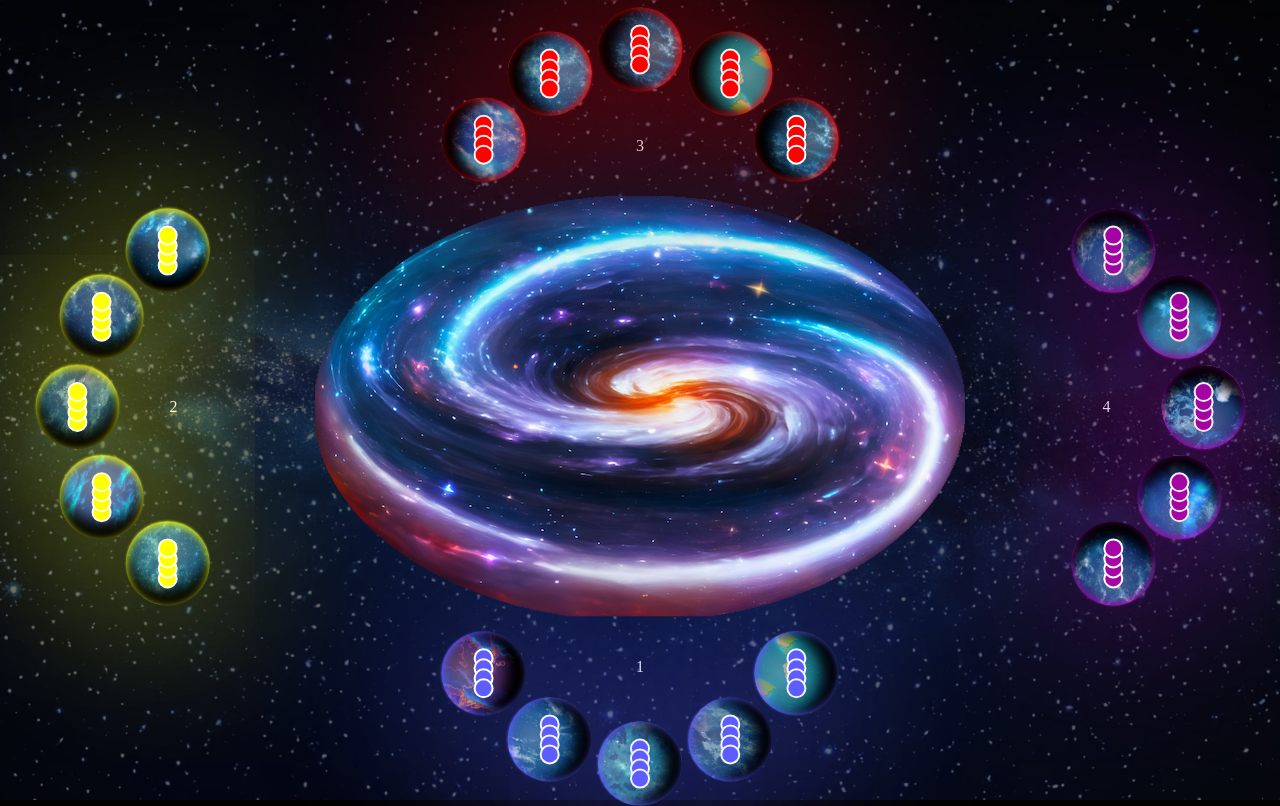
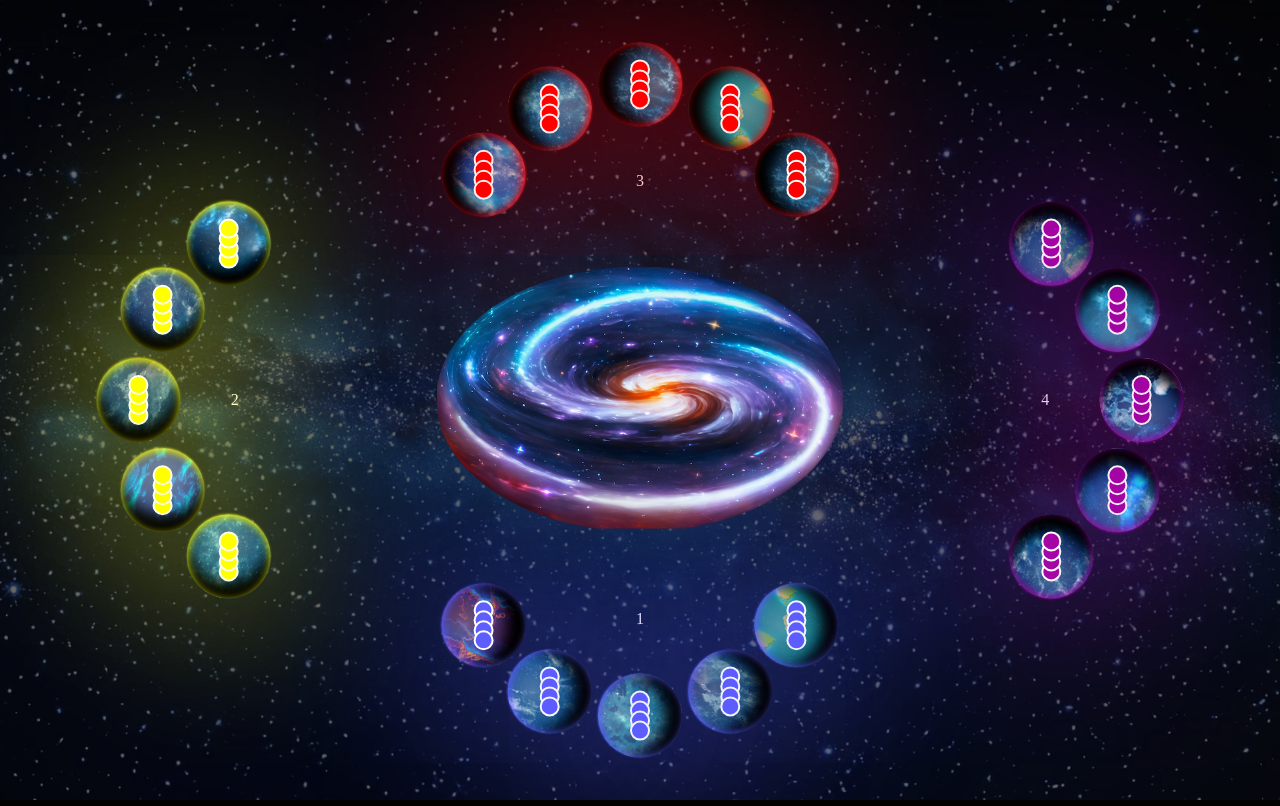
Before and after one commit to andrey-luzin/cosmic-encounter, a Next.js app: page / in a window 1280 px wide. Built offline with nearby package versions, Linux system fonts and the light colour scheme.

Commit message:
add DnD react; logic for drop and drad between planets

```diff
--- a/package.json
+++ b/package.json
@@ -15,8 +15,11 @@
     "@types/react-dom": "18.2.4",
     "eslint": "8.42.0",
     "eslint-config-next": "13.4.4",
+    "nanoid": "^5.0.1",
     "next": "13.4.5",
     "react": "18.2.0",
+    "react-dnd": "^16.0.1",
+    "react-dnd-html5-backend": "^16.0.1",
     "react-dom": "18.2.0",
     "sass": "^1.63.3",
     "typescript": "5.1.3"
--- a/src/components/Dashboard/index.scss
+++ b/src/components/Dashboard/index.scss
@@ -1,3 +1,5 @@
+@import '@/styles/mixins.scss';
+
 .dashboard {
   height: 100%;
   padding: 6rem 2rem;
@@ -70,11 +72,24 @@
     }
   }
 
+  &__warp-container {
+    grid-column: 2;
+    grid-row: 2;
+    position: relative;
+    @include transition(filter);
+
+    &--can-drop {
+      @include dropShadow;
+    }
+
+    &--is-active {
+      @include dropShadow(1.15rem);
+    }
+  }
+
   &__warp {
     position: relative !important;
-    width: auto !important;
-    grid-column: 2;
-    grid-row: 2;
     margin: auto;
+    pointer-events: none;
   }
 }
--- a/src/components/Dashboard/index.tsx
+++ b/src/components/Dashboard/index.tsx
@@ -1,56 +1,79 @@
 "use client";
 import React, { FC, useEffect } from 'react';
+import cx from 'classnames';
 import Image from 'next/image';
+import { useDrop } from 'react-dnd';
 
 import { CSSDecksCount } from '@/const/css-consts';
 import { PlayerDeck } from '@/components/PlayerDeck';
 
+import { PlayerColor, PlayerType } from '@/types/PlayerTypes';
+import { ItemTypes } from '@/types/DnDTypes';
+
 import './index.scss';
-import { PlayerColor, PlayerType } from '@/types/PlayerTypes';
 
 type DashboardProps = unknown;
 
 const players: PlayerType[] = [
   {
-    name: "1",
+    playerName: "1",
     color: PlayerColor.Blue
   },
   {
-    name: "1",
+    playerName: "1",
     color: PlayerColor.Yellow
   },
   {
-    name: "1",
+    playerName: "1",
     color: PlayerColor.Red
   },
   {
-    name: "1",
+    playerName: "1",
     color: PlayerColor.Purple
   },
   // {
-  //   name: "1",
+  //   playerName: "1",
   //   color: PlayerColor.Green
   // },
 ];
 
 export const Dashboard: FC<DashboardProps> = () => {
+  const [{ canDrop, isOver }, drop] = useDrop(() => ({
+    accept: ItemTypes.SPACESHIP,
+    drop: () => ({ toWarp: true }),
+    collect: (monitor) => ({
+      isOver: monitor.isOver(),
+      canDrop: monitor.canDrop(),
+    }),
+  }));
+
   useEffect(() => {
     document.documentElement.style.setProperty(CSSDecksCount, String(players.length));
   }, []);
+
   return(
     <div className={`dashboard dashboard--total-count-${players.length}`}>
       {players.map((player, index) => {
-        return <PlayerDeck index={index} key={index} color={player.color} name={player.name} />;
+        return <PlayerDeck index={index} key={index} color={player.color} playerName={player.playerName} />;
       })}
-       <Image
+      <div
+        className={cx(
+          'dashboard__warp-container',
+          { 'dashboard__warp-container--can-drop': canDrop },
+          { 'dashboard__warp-container--is-active': canDrop && isOver },
+        )}
+        ref={drop}
+      >
+        <Image
           fill
           alt=''
           src="/images/warp.png"
           style={{
             objectFit: 'cover',
           }}
-          className='dashboard__warp'
+          className="dashboard__warp"
         />
+      </div>
     </div>
   );
 };
--- a/src/components/Layout/index.tsx
+++ b/src/components/Layout/index.tsx
@@ -1,5 +1,8 @@
+"use client";
 import React, { FC, PropsWithChildren } from 'react';
 import Image from 'next/image';
+import { DndProvider } from 'react-dnd';
+import { HTML5Backend } from 'react-dnd-html5-backend';
 
 import './index.scss';
 
@@ -20,7 +23,9 @@ export const Layout: FC<PropsWithChildren<LayoutProps>> = ({
           }}
         />
       </div>
-      {children}
+      <DndProvider backend={HTML5Backend}>
+        {children}
+      </DndProvider>
     </main>
   );
 };
--- a/src/components/PlayerDeck/Planet/index.scss
+++ b/src/components/PlayerDeck/Planet/index.scss
@@ -5,10 +5,11 @@
 }
 
 .planet {
+  border-radius: 100%;
   transform-origin: 50% 50%;
   @include circularPosition(var(--circle-radius), var(--angle));
   @include rotateToCenter;
-  @include transition;
+  @include transition(box-shadow);
 
   @for $i from 1 through 5 {
     &:nth-child(#{$i}) {
@@ -21,13 +22,21 @@
   position: absolute;
   font-size: 4px;
 
+  &--can-drop {
+    @include boxShadow(1rem, rgba(255, 255, 255, 0.5));
+  }
+
+  &--is-active {
+    @include boxShadow(1.25rem, rgba(255, 255, 255, 0.85));
+  }
+
   &__atmosphere {
     height: var(--circle-radius);
     width: var(--circle-radius);
     position: relative;
     background: radial-gradient(circle at 30% 50%, rgba(255,255,255,.3) 0%, rgba(255,255,255,0) 65%);
+    overflow: hidden;
     border-radius: 100%;
-    overflow: hidden;
 
     // be random
     box-shadow:
@@ -35,7 +44,7 @@
       inset -4.375em 0 3.125em 0 black,
       -0.3125em 0 0.625em -.25em var(--deck-color),
       0 0 45em 0 var(--deck-color);
-  }
+    }
 
   &__surface{
     position: absolute;
@@ -56,7 +65,7 @@
     display: flex;
     align-items: center;
     justify-content: center;
-    gap: 5px;
+    gap: 4px;
     width: 100%;
     height: 100%;
   }
--- a/src/components/PlayerDeck/Planet/index.tsx
+++ b/src/components/PlayerDeck/Planet/index.tsx
@@ -1,8 +1,12 @@
 "use client";
-import React, { FC, useEffect, useState } from 'react';
+import React, { FC, useCallback, useEffect, useState } from 'react';
+import { useDrop } from 'react-dnd';
+import cx from 'classnames';
+import { nanoid } from 'nanoid';
 
 import { Spaceship } from '@/components/PlayerDeck/Spaceship';
 import { PlayerType } from '@/types/PlayerTypes';
+import { ItemTypes } from '@/types/DnDTypes';
 
 import './index.scss';
 
@@ -11,17 +15,82 @@ type PlanetProps = PlayerType;
 const imagesCount = 36;
 const initSpaceshipsCount = 4;
 
-export const Planet: FC<PlanetProps> = ({ color, name }) => {
+export const Planet: FC<PlanetProps> = ({ color, playerName }) => {
   const [planetImage, setPlanetImage] = useState<string>();
-  const [spaceshipsGroup, setSpaceshipsGroup] =
-    useState<({ count: number } & PlayerType)[]>([{ count: initSpaceshipsCount, color, name }]);
+  const [spaceshipsGroup, setSpaceshipsGroup] = useState<({ count: number } & PlayerType)[]>(
+    [{ count: initSpaceshipsCount, color, playerName }]
+  );
+  const [planetId] = useState<string>(nanoid());
 
   useEffect(() => {
     setPlanetImage(`url('/images/textures/texture${Math.ceil(Math.random() * imagesCount)}.webp')`);
   }, []);
 
+  const onSpaceShipDrag = useCallback((currentColor: PlayerType['color']) => {
+    const updatedSpaceshipsGroup = spaceshipsGroup.map(group => {
+      if (group.color === currentColor && group.count) {
+        return {
+          ...group,
+          count: group.count - 1,
+        };
+      }
+      return group;
+    });
+
+    setSpaceshipsGroup(updatedSpaceshipsGroup);
+  }, [spaceshipsGroup]);
+
+  const onSpaceShipDrop = useCallback((
+    currentColor: PlayerType['color'],
+    currentPlayerName: PlayerType['playerName']
+  ) => {
+    let updatedSpaceshipsGroup = [];
+
+    if (spaceshipsGroup.find(group => group.color === currentColor)) {
+      updatedSpaceshipsGroup = spaceshipsGroup.map(group => {
+        if (group.color === currentColor) {
+          return {
+            ...group,
+            count: group.count + 1,
+          };
+        }
+        return group;
+      });
+    } else {
+      const newSpaceshipsGroup = { count: 1, color: currentColor, playerName: currentPlayerName };
+      updatedSpaceshipsGroup = [...spaceshipsGroup, newSpaceshipsGroup];
+    }
+
+    setSpaceshipsGroup(updatedSpaceshipsGroup);
+  }, [spaceshipsGroup]);
+
+  const [{ canDrop, isOver }, drop] = useDrop(() => ({
+    accept: ItemTypes.SPACESHIP,
+    collect: (monitor) => ({
+      isOver: monitor.isOver(),
+      canDrop: monitor.canDrop(),
+      handlerId: monitor.getHandlerId(),
+    }),
+    drop: (item: { planetId: string } & PlayerType)  => {
+      onSpaceShipDrop(item.color, item.playerName);
+    },
+    canDrop(item) {
+      if (item.planetId === planetId) {
+        return false;
+      }
+      return true;
+    },
+  }), [onSpaceShipDrop, color, planetId]);
+
   return(
-    <div className="planet">
+    <div
+      ref={drop}
+      className={cx(
+        'planet',
+        { 'planet--can-drop': canDrop },
+        { 'planet--is-active': canDrop && isOver },
+      )}
+    >
       <div className="planet__atmosphere">
         <div className="planet__surface" style={{
           backgroundImage: planetImage
@@ -34,7 +103,13 @@ export const Planet: FC<PlanetProps> = ({ color, name }) => {
                   {
                     [...Array(group.count)].map((_, index) => {
                       return (
-                        <Spaceship key={index} color={group.color} />
+                        <Spaceship
+                          key={index}
+                          color={group.color}
+                          playerName={group.playerName}
+                          onDrag={onSpaceShipDrag}
+                          planetId={planetId}
+                        />
                       );
                     })
                   }
--- a/src/components/PlayerDeck/Spaceship/index.scss
+++ b/src/components/PlayerDeck/Spaceship/index.scss
@@ -7,4 +7,8 @@
   border: 2px solid white;
   flex-shrink: 0;
   margin-bottom: -$size / 2;
+
+  &--is-dragging {
+    opacity: 0.4;
+  }
 }
--- a/src/components/PlayerDeck/Spaceship/index.tsx
+++ b/src/components/PlayerDeck/Spaceship/index.tsx
@@ -1,15 +1,40 @@
 "use client";
 import React, { FC } from 'react';
-import { PlayerColor } from '@/types/PlayerTypes';
+import cx from 'classnames';
+import { PlayerColor, PlayerType } from '@/types/PlayerTypes';
+import { useDrag } from 'react-dnd';
+import { ItemTypes } from '@/types/DnDTypes';
 
 import './index.scss';
 
-type SpaceshipProps = { color: PlayerColor };
+type SpaceshipProps = {
+  onDrag: (color: PlayerColor) => void;
+  planetId: string;
+} & PlayerType;
 
-export const Spaceship: FC<SpaceshipProps> = ({ color }) => {
+export const Spaceship: FC<SpaceshipProps> = ({ color, onDrag, planetId }) => {
+  const [{ isDragging }, drag] = useDrag(() => ({
+    type: ItemTypes.SPACESHIP,
+    item: {
+      color,
+      planetId,
+    },
+    end: (item, monitor) => {
+      const dropResult = monitor.getDropResult();
+
+      if (item && dropResult) {
+        onDrag(color);
+      }
+    },
+    collect: (monitor) => ({
+      isDragging: monitor.isDragging(),
+    }),
+  }), [color, planetId, onDrag]);
+
   return(
     <div
-      className="spaceship"
+      className={cx('spaceship', { 'spaceship--is-dragging': isDragging })}
+      ref={drag}
       style={{
         backgroundColor: color,
       }}
--- a/src/components/PlayerDeck/index.tsx
+++ b/src/components/PlayerDeck/index.tsx
@@ -1,5 +1,5 @@
 "use client";
-import React, { FC, useEffect, useRef, useState } from 'react';
+import React, { FC, useEffect, useRef } from 'react';
 import cx from 'classnames';
 import { Planet } from './Planet';
 import { CSSDeckIndex, CSSDeckColor } from '@/const/css-consts';
@@ -11,7 +11,7 @@ type PlayerDeckProps = { index: number } & PlayerType;
 
 const countOfPlanets = 5;
 
-export const PlayerDeck: FC<PlayerDeckProps> = ({ index, color, name }) => {
+export const PlayerDeck: FC<PlayerDeckProps> = ({ index, color, playerName }) => {
   const deckRef = useRef<HTMLDivElement | null>(null);
 
   useEffect(() => {
@@ -33,7 +33,7 @@ export const PlayerDeck: FC<PlayerDeckProps> = ({ index, color, name }) => {
       {
         [...Array(countOfPlanets)].map((_, index) => {
           return(
-            <Planet key={index} color={color} name={name} />
+            <Planet key={index} color={color} playerName={playerName} />
           );
         })
       }
--- a/src/styles/mixins.scss
+++ b/src/styles/mixins.scss
@@ -57,3 +57,11 @@
     calc(-100% + #{$size} * 2.15 * sin(#{$angle}))
   );
 }
+
+@mixin dropShadow($strength: 0.65rem, $color: #fff) {
+  filter: drop-shadow(0 0 $strength $color);
+}
+
+@mixin boxShadow($strength: 0.65rem, $color: #fff) {
+  box-shadow: 0 0 $strength $color;
+}
--- /dev/null
+++ b/src/types/DnDTypes.ts
@@ -0,0 +1,7 @@
+export const ItemTypes = {
+  SPACESHIP: 'spaceship',
+};
+
+// export enum ItemTypes {
+//   SPACESHIP = 'spaceship',
+// };
--- a/src/types/PlayerTypes.ts
+++ b/src/types/PlayerTypes.ts
@@ -7,6 +7,6 @@ export enum PlayerColor {
 }
 
 export type PlayerType = {
-  name: string,
+  playerName: string,
   color: PlayerColor
 };
```
Also changed, not shown: 1 other file (tests, documents, lock files or other folders).
